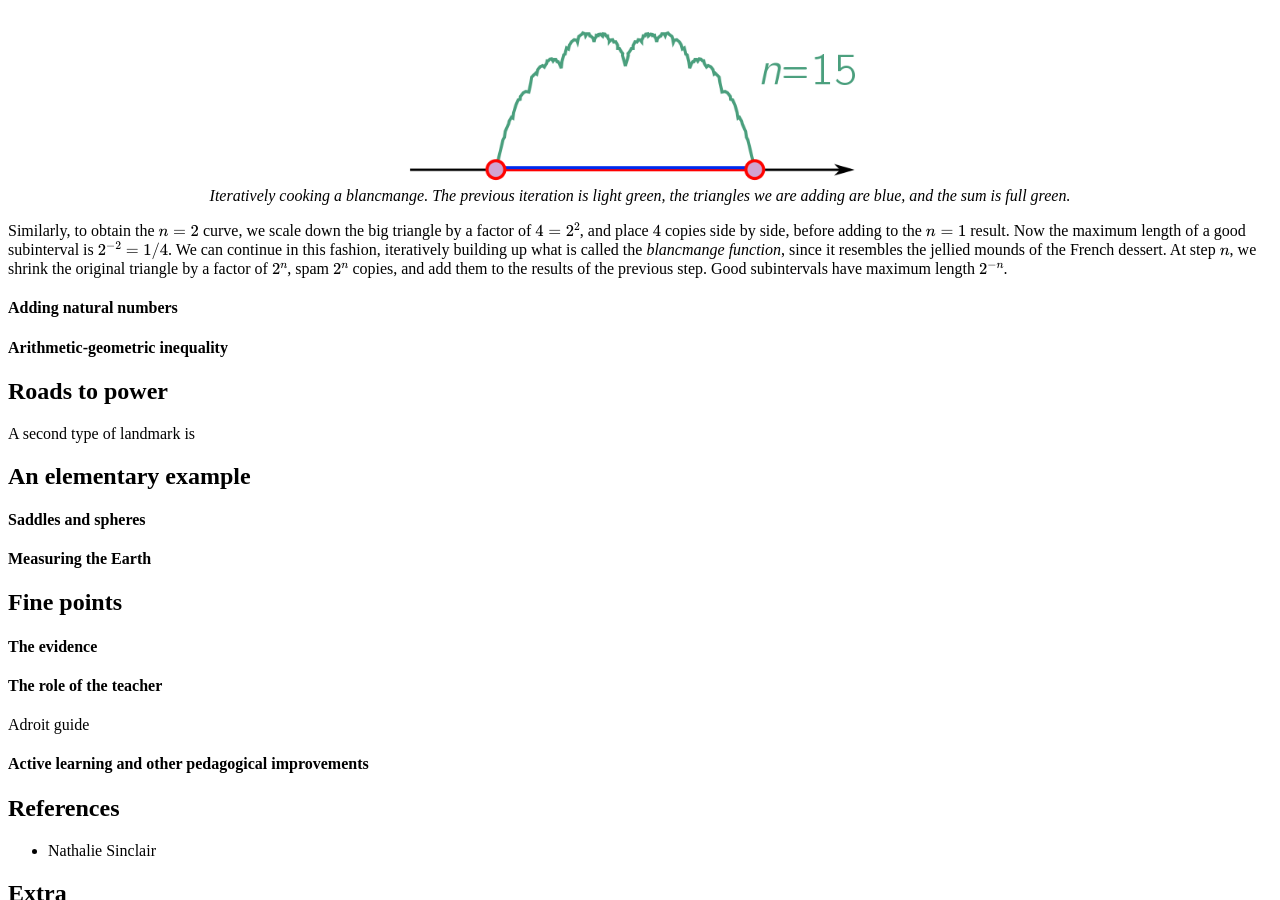
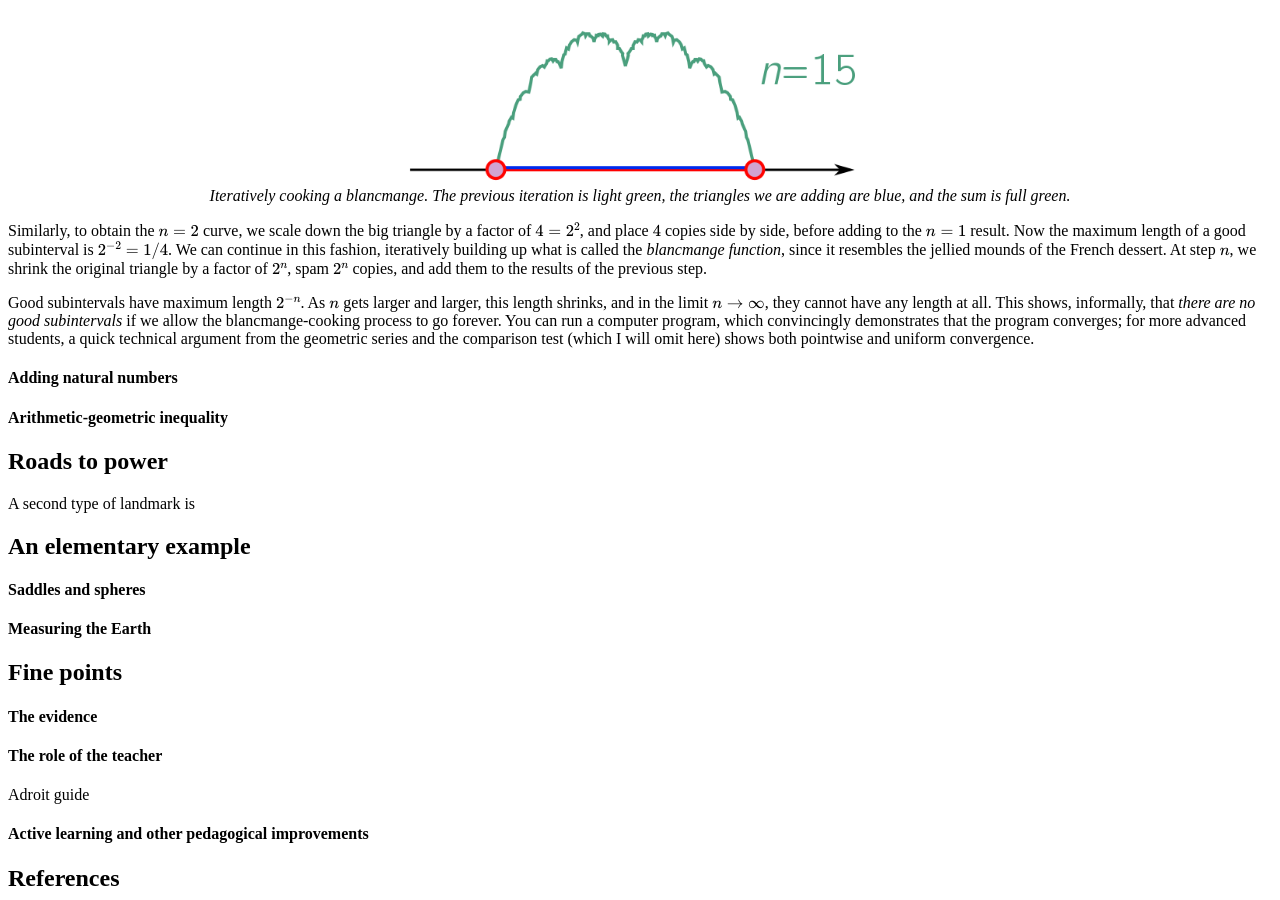
Before and after one commit to hapax/hapax.github.io, a Jekyll site: the page built from assets/teaching.md, in a window 1280 px wide and 900 px high, scrolled down 10073 px. Built offline with Jekyll 4.4.1, drawn with Linux system fonts in a browser that asks for light colours; our own code applies the rules of GitHub Pages for plain Markdown files; formulas are drawn with MathJax 3; a script that is not in the unit is left out.

Commit message:
Update teaching.md

```diff
--- a/assets/teaching.md
+++ b/assets/teaching.md
@@ -466,7 +466,16 @@ called the *blancmange function*, since it resembles the jellied
 mounds of the French dessert.
 At step $n$, we shrink the original triangle by a factor of $2^n$,
 spam $2^n$ copies, and add them to the results of the previous step.
+
 Good subintervals have maximum length $2^{-n}$.
+As $n$ gets larger and larger, this length shrinks, and in the limit
+$n \to \infty$, they cannot have any length at all.
+This shows, informally, that *there are no good subintervals* if we
+allow the blancmange-cooking process to go forever.
+You can run a computer program, which convincingly demonstrates that
+the program converges; for more advanced students, a quick technical
+argument from the geometric series and the comparison test (which I
+will omit here) shows both pointwise and uniform convergence.
 
 #### Adding natural numbers <a id="sec-2-3" name="sec-2-3"></a>
 
```
